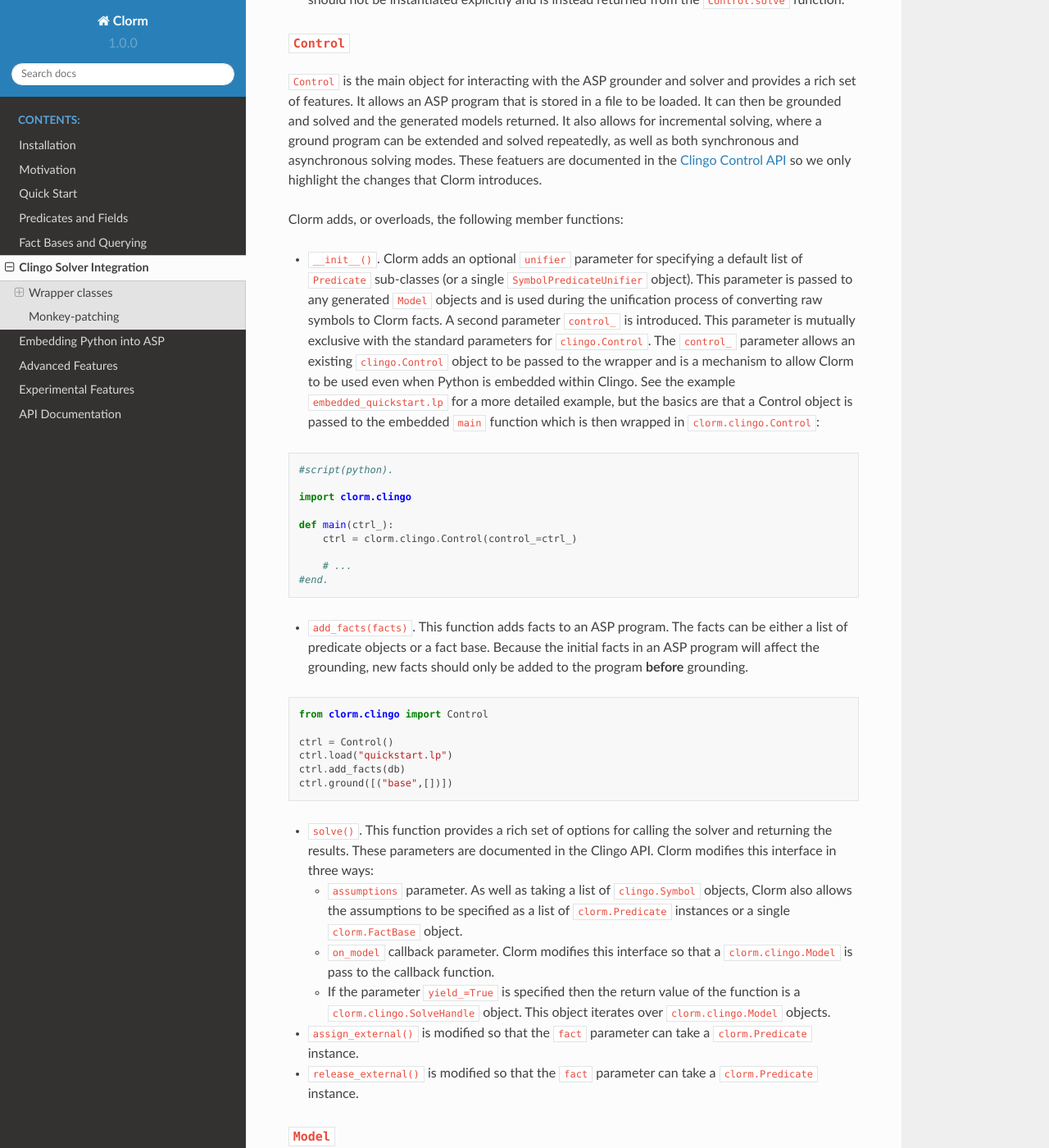
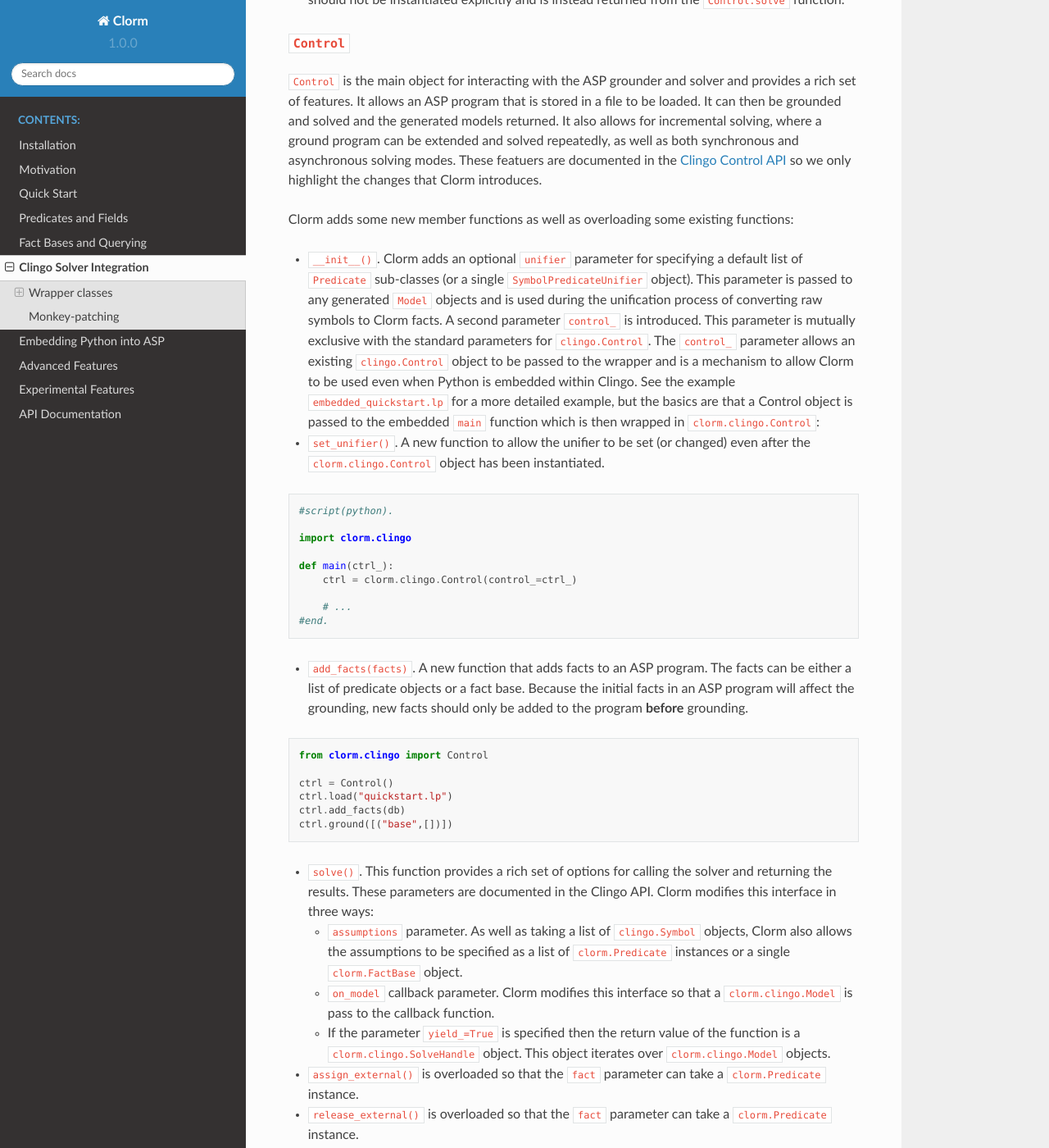
Before and after one commit to potassco/clorm, a Sphinx documentation site: the page built from docs/clorm/integration.rst, in a window 1280 px wide and 1400 px high, scrolled down 743 px. Shown: the whole window at 82% size. Built offline with Sphinx 7.4.7 and the Read the Docs theme 2.0.0, drawn with Linux system fonts in a browser that asks for light colours.

Commit message:
Add set_unifier() member function to clorm.clingo.Control class
This function allows the unifer to be set, or changed, after the Control object
has been instantiated

```diff
--- a/docs/clorm/integration.rst
+++ b/docs/clorm/integration.rst
@@ -45,7 +45,8 @@
 <https://potassco.org/clingo/python-api/current/#clingo.Control>`_ so we
 only highlight the changes that Clorm introduces.
 
-Clorm adds, or overloads, the following member functions:
+Clorm adds some new member functions as well as overloading some existing
+functions:
 
 * ``__init__()``. Clorm adds an optional ``unifier`` parameter for specifying a
   default list of ``Predicate`` sub-classes (or a single
@@ -60,6 +61,9 @@
   are that a Control object is passed to the embedded ``main`` function which is
   then wrapped in ``clorm.clingo.Control``:
 
+* ``set_unifier()``. A new function to allow the unifier to be set (or changed)
+  even after the ``clorm.clingo.Control`` object has been instantiated.
+
 .. code-block:: python
 
     #script(python).
@@ -73,10 +77,10 @@
     #end.
 
 
-* ``add_facts(facts)``.  This function adds facts to an ASP program. The facts
-  can be either a list of predicate objects or a fact base. Because the initial
-  facts in an ASP program will affect the grounding, new facts should only be
-  added to the program **before** grounding.
+* ``add_facts(facts)``.  A new function that adds facts to an ASP program. The
+  facts can be either a list of predicate objects or a fact base. Because the
+  initial facts in an ASP program will affect the grounding, new facts should
+  only be added to the program **before** grounding.
 
 .. code-block:: python
 
@@ -100,10 +104,10 @@
     function is a ``clorm.clingo.SolveHandle`` object. This object iterates over
     ``clorm.clingo.Model`` objects.
 
-* ``assign_external()`` is modified so that the ``fact`` parameter can take a
+* ``assign_external()`` is overloaded so that the ``fact`` parameter can take a
   ``clorm.Predicate`` instance.
 
-* ``release_external()`` is modified so that the ``fact`` parameter can take a
+* ``release_external()`` is overloaded so that the ``fact`` parameter can take a
   ``clorm.Predicate`` instance.
 
 ``Model``
```
Also changed, not shown: 2 other files.
